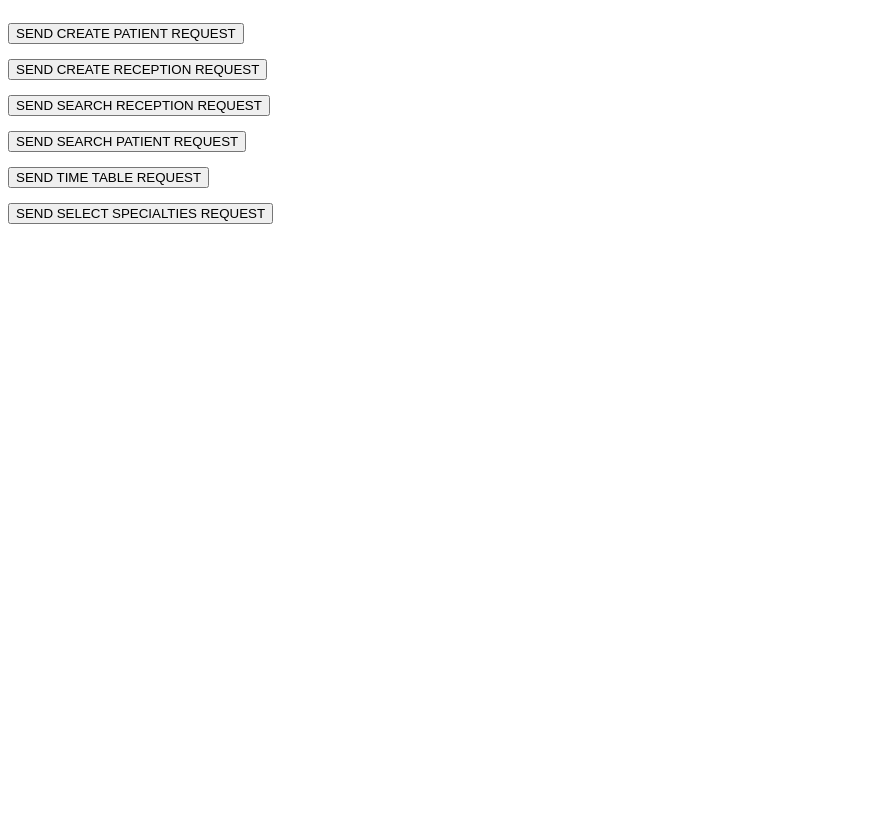
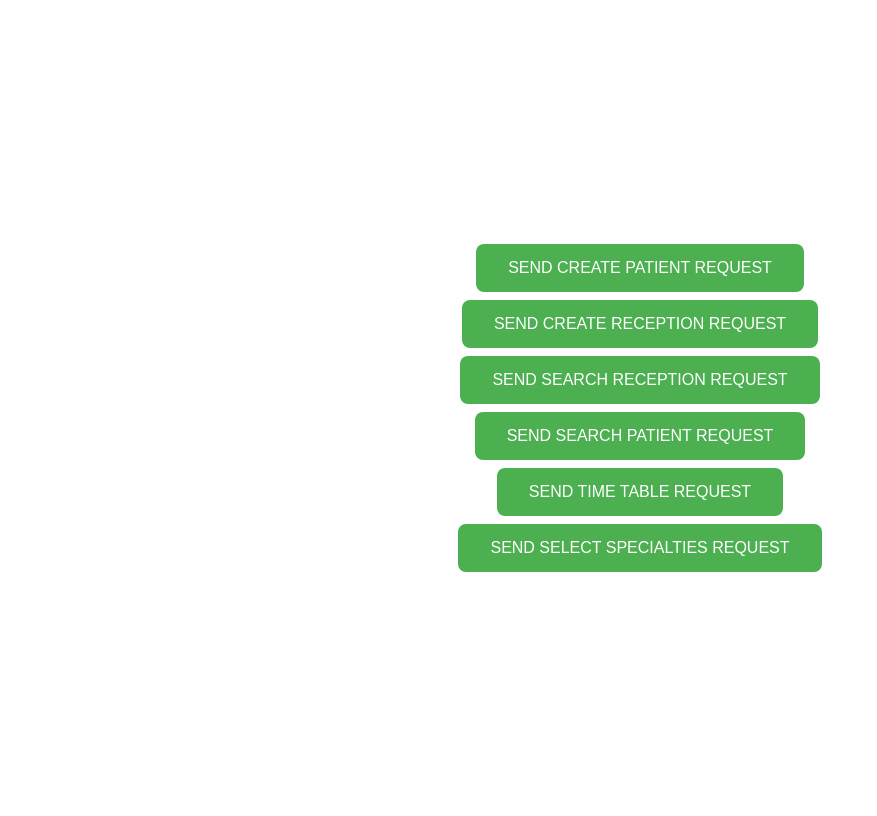
Before and after one commit to Sillicium/MedElement, a Django app: page / in a window 1280 px wide. Shown: the whole page, without its empty margins (0-877 px from the left). Run offline with Django 5.2, Linux system fonts and the light colour scheme.

Commit message:
add styles in index page

```diff
--- a/MedElement/settings.py
+++ b/MedElement/settings.py
@@ -125,6 +125,11 @@ USE_TZ = True
 
 STATIC_URL = 'static/'
 
+# Добавьте эту строку, если у вас есть дополнительные пути для статических файлов
+STATICFILES_DIRS = [
+    BASE_DIR / 'static',
+    ]
+
 # Default primary key field type
 # https://docs.djangoproject.com/en/5.0/ref/settings/#default-auto-field
 
--- a/main/templates/index.html
+++ b/main/templates/index.html
@@ -1,45 +1,42 @@
+{% load static %}
+
 <!DOCTYPE html>
 <html lang="en">
 <head>
     <meta charset="UTF-8">
-    <title>Title</title>
+    <meta name="viewport" content="width=device-width, initial-scale=1.0">
+    <title>Form Example</title>
+    <link rel="stylesheet" href="{% static 'styles.css' %}">
 </head>
 <body>
-
-
+    <div class="container">
         <form action="{% url 'create_patient' %}" method="post">
             {% csrf_token %}
-    <button type="submit" style="margin-top: 15px"> SEND CREATE PATIENT REQUEST</button>
+            <button type="submit" class="button">SEND CREATE PATIENT REQUEST</button>
         </form>
-
 
         <form action="{% url 'create_reception' %}" method="post">
             {% csrf_token %}
-    <button type="submit" style="margin-top: 15px"> SEND CREATE RECEPTION REQUEST</button>
+            <button type="submit" class="button">SEND CREATE RECEPTION REQUEST</button>
         </form>
-
 
         <form action="{% url 'search_reception' %}" method="post">
             {% csrf_token %}
-    <button type="submit" style="margin-top: 15px"> SEND SEARCH RECEPTION REQUEST</button>
+            <button type="submit" class="button">SEND SEARCH RECEPTION REQUEST</button>
         </form>
 
-
         <form action="{% url 'search_patient' %}" method="get">
-    <button type="submit" style="margin-top: 15px"> SEND SEARCH PATIENT REQUEST</button>
+            <button type="submit" class="button">SEND SEARCH PATIENT REQUEST</button>
         </form>
 
-
         <form action="{% url 'time_table' %}" method="get">
-    <button type="submit" style="margin-top: 15px"> SEND TIME TABLE REQUEST</button>
+            <button type="submit" class="button">SEND TIME TABLE REQUEST</button>
         </form>
-
 
         <form action="{% url 'select_specialties' %}" method="get">
             {% csrf_token %}
-    <button type="submit" style="margin-top: 15px"> SEND SELECT SPECIALTIES REQUEST</button>
+            <button type="submit" class="button">SEND SELECT SPECIALTIES REQUEST</button>
         </form>
-
-
+    </div>
 </body>
 </html>
--- /dev/null
+++ b/static/styles.css
@@ -0,0 +1,31 @@
+
+.container {
+    display: flex;
+    flex-direction: column;
+    justify-content: center;
+    align-items: center;
+    height: 100vh; /* Занимает всю высоту экрана */
+}
+
+.button {
+    background-color: #4CAF50; /* Зеленый цвет */
+    border: none;
+    color: white;
+    padding: 15px 32px;
+    text-align: center;
+    text-decoration: none;
+    display: inline-block;
+    font-size: 16px;
+    margin: 4px 2px;
+    cursor: pointer;
+    border-radius: 8px;
+    transition: background-color 0.3s;
+}
+
+.button:hover {
+    background-color: #45a049; /* Темно-зеленый цвет при наведении */
+}
+
+.button:active {
+    background-color: #3e8e41; /* Темно-зеленый цвет при нажатии */
+}
```
Lines whose indentation alone changed are shown as unchanged.
